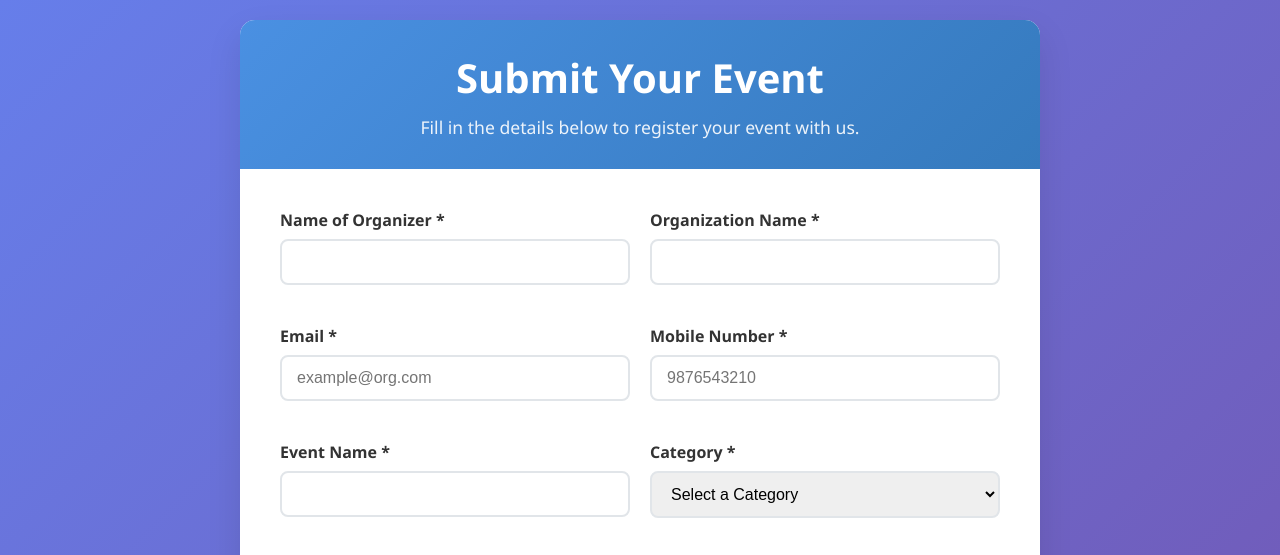
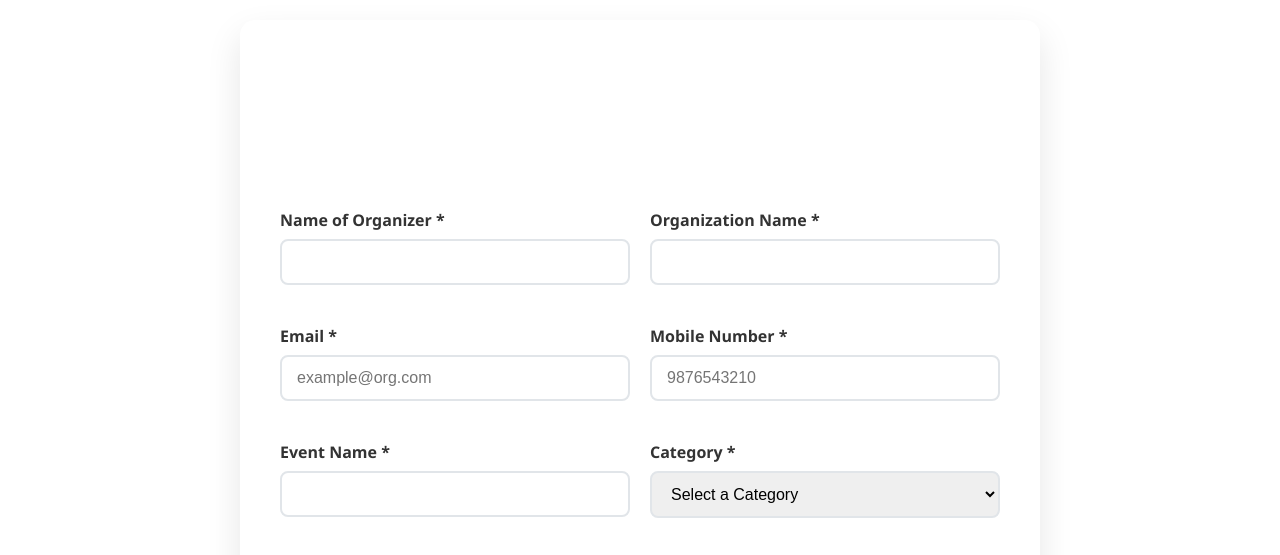
Before and after one commit to Kapilks123k/eventify, a website: page frontend/pages/event-form.html in a window 1280 px wide. Shown: the top 555 px of the page. Drawn offline with Linux system fonts and the light colour scheme; some packages are replaced by stand-ins of ours.

Commit message:
Update event-form.css
Changed the background colour of the form

```diff
--- a/frontend/css/event-form.css
+++ b/frontend/css/event-form.css
@@ -7,7 +7,7 @@
 
 body {
     font-family: 'Segoe UI', Tahoma, Geneva, Verdana, sans-serif;
-    background: linear-gradient(135deg, #667eea 0%, #764ba2 100%);
+    background: rgb(255, 255, 255);
     min-height: 100vh;
     padding: 20px;
 }
@@ -22,7 +22,7 @@ body {
 }
 
 header {
-    background: linear-gradient(135deg, #4a90e2, #357abd);
+    background: ;
     color: white;
     padding: 30px;
     text-align: center;
```
